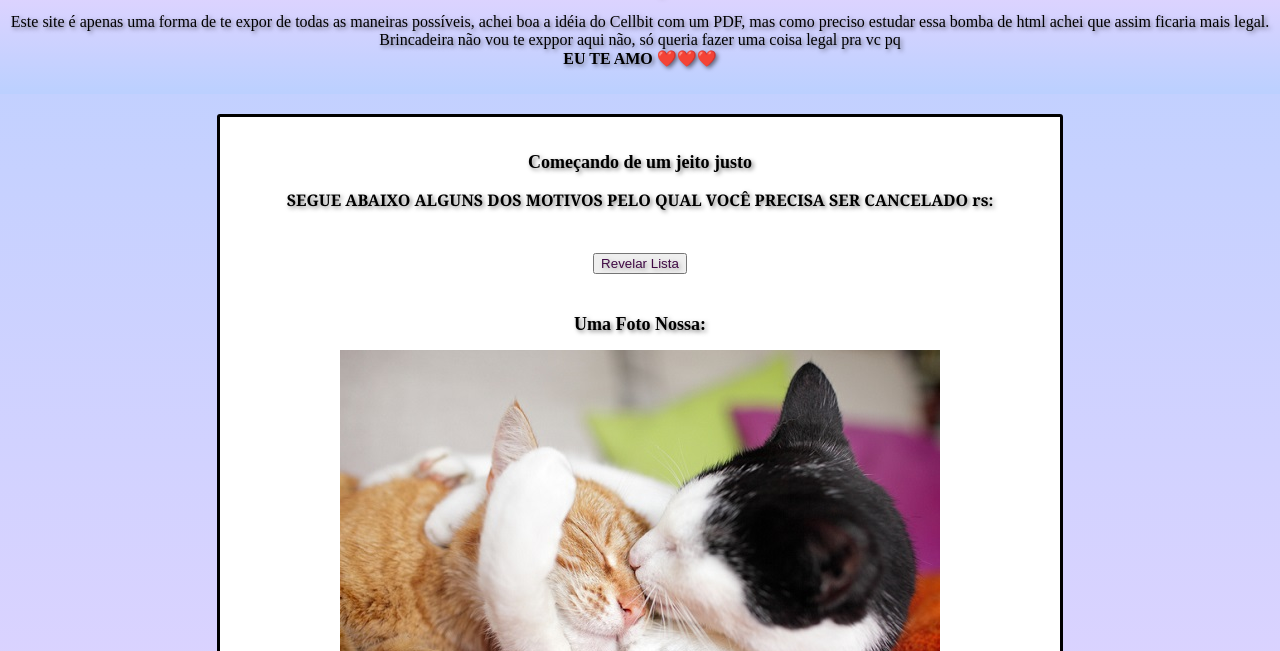
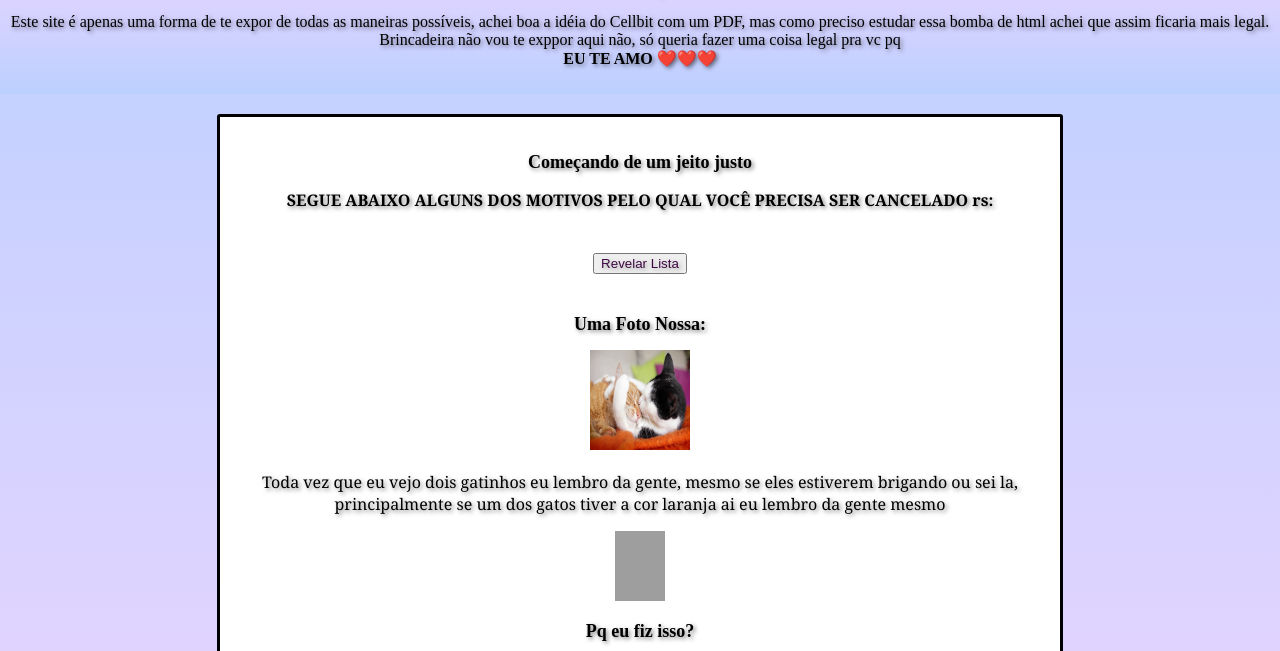
Before and after one commit to ggasparotte/pings, a plain HTML site: page index.html in a window 1280 px wide. Shown: the part 102-753 px from the top of the page. Drawn offline with Linux system fonts and the light colour scheme; grey boxes are pictures that could not be loaded.

Commit message:
Update index.html

```diff
--- a/index.html
+++ b/index.html
@@ -36,7 +36,7 @@
         </section>
 
         <h1>Uma Foto Nossa:</h1>
-        <img src="nois.jpg" alt="nois">
+        <img src="nois.jpg" alt="nois" height="100" width="100">
         <P>Toda vez que eu vejo dois gatinhos eu lembro da gente, mesmo se eles estiverem brigando ou sei la, principalmente se um dos gatos tiver a cor laranja ai eu lembro da gente mesmo</P>
 <img src="lrj.png" alt="gatolaranja" height="70" width="50">
         <h1>Pq eu fiz isso?</h1>
```
